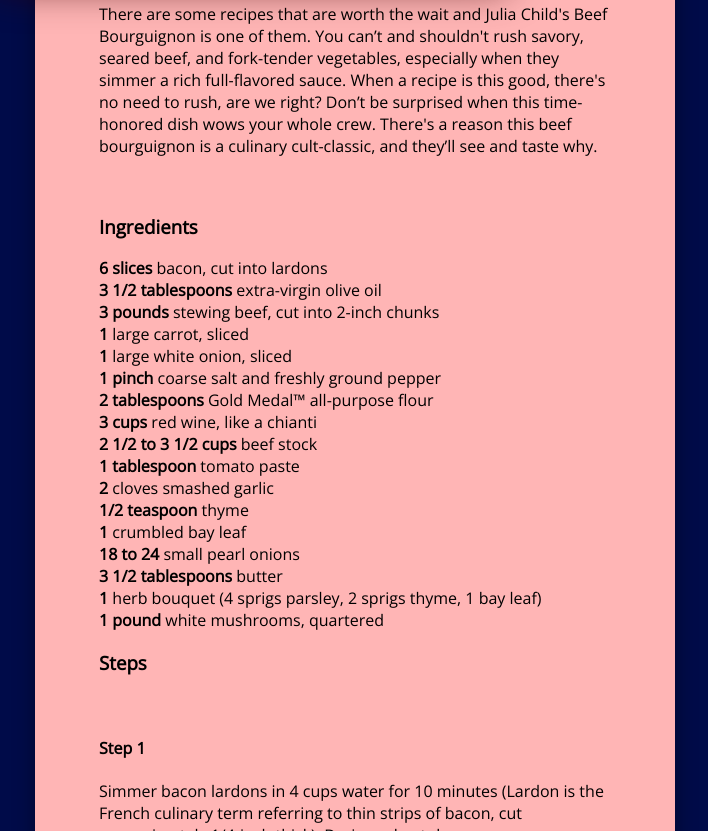
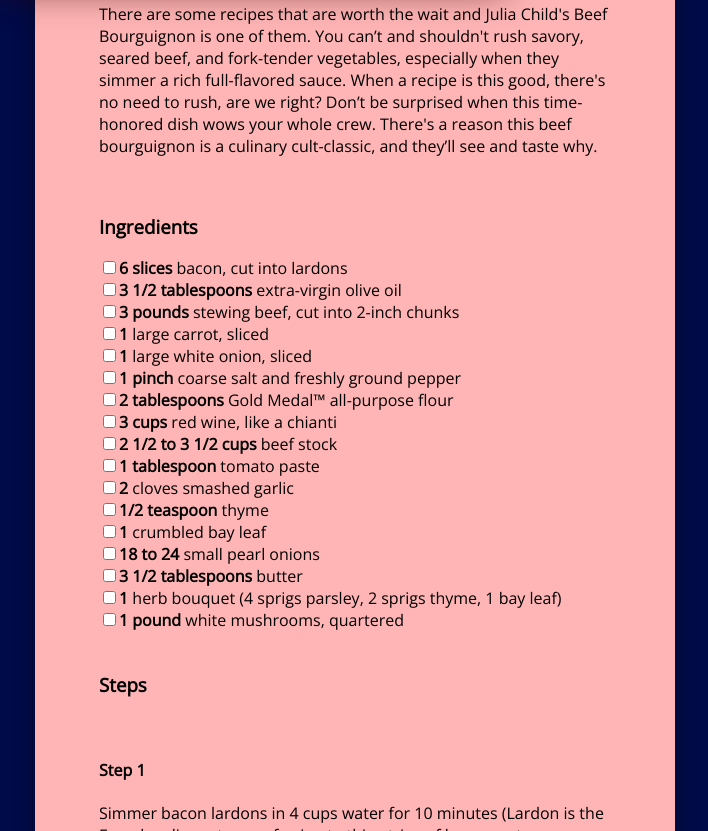
Before and after one commit to marwels/odin-recipes, a plain HTML site: page recipes/boeuf.html in a window 1280 px wide. Shown: the part 473-1304 px from the top of the page, without its empty margins (349-1057 px from the left). Drawn offline with nearby package versions, Linux system fonts and the light colour scheme; a web font is replaced by a local one.

Commit message:
add ul with chceckboxs to ingridients in boeuf and tart

```diff
--- a/recipes/boeuf.html
+++ b/recipes/boeuf.html
@@ -29,27 +29,27 @@
         </p>
         <br>
         <div>
-            <h3>Ingredients</h3>
-        <!--check list and measurements later-->
-
-        <strong>6 slices</strong> bacon, cut into lardons<br>
-        <strong>3 1/2 tablespoons</strong> extra-virgin olive oil<br>
-        <strong>3 pounds</strong> stewing beef, cut into 2-inch chunks<br>
-        <strong>1</strong> large carrot, sliced<br>
-        <strong>1</strong> large white onion, sliced<br>
-        <strong>1 pinch</strong> coarse salt and freshly ground pepper<br>
-        <strong>2 tablespoons</strong> Gold Medal™ all-purpose flour<br>
-        <strong>3 cups</strong> red wine, like a chianti<br>
-        <strong>2 1/2 to 3 1/2 cups</strong> beef stock<br>
-        <strong>1 tablespoon</strong> tomato paste<br>
-        <strong>2</strong> cloves smashed garlic<br>                                            <strong>1/2 teaspoon</strong> thyme<br>
-        <strong>1</strong> crumbled bay leaf<br>
-        <strong>18 to 24</strong> small pearl onions<br>
-        <strong>3 1/2 tablespoons</strong> butter<br>
-        <strong>1</strong> herb bouquet (4 sprigs parsley, 2 sprigs thyme, 1 bay leaf)<br>
-        <strong>1 pound </strong> white mushrooms, quartered
+            <ul class="ingredients"><h3>Ingredients</h3>
+        <li><input type="checkbox"><strong>6 slices</strong> bacon, cut into lardons</li>
+        <li><input type="checkbox"><strong>3 1/2 tablespoons</strong> extra-virgin olive oil</li>
+        <li><input type="checkbox"><strong>3 pounds</strong> stewing beef, cut into 2-inch chunks</li>
+        <li><input type="checkbox"><strong>1</strong> large carrot, sliced</li>
+        <li><input type="checkbox"><strong>1</strong> large white onion, sliced</li>
+        <li><input type="checkbox"><strong>1 pinch</strong> coarse salt and freshly ground pepper</li>
+        <li><input type="checkbox"><strong>2 tablespoons</strong> Gold Medal™ all-purpose flour</li>
+        <li><input type="checkbox"><strong>3 cups</strong> red wine, like a chianti</li>
+        <li><input type="checkbox"><strong>2 1/2 to 3 1/2 cups</strong> beef stock</li>
+        <li><input type="checkbox"><strong>1 tablespoon</strong> tomato paste</li>
+        <li><input type="checkbox"><strong>2</strong> cloves smashed garlic</li>
+        <li><input type="checkbox"><strong>1/2 teaspoon</strong> thyme</li>
+        <li><input type="checkbox"><strong>1</strong> crumbled bay leaf</li>
+        <li><input type="checkbox"><strong>18 to 24</strong> small pearl onions</li>
+        <li><input type="checkbox"><strong>3 1/2 tablespoons</strong> butter</li>
+        <li><input type="checkbox"><strong>1</strong> herb bouquet (4 sprigs parsley, 2 sprigs thyme, 1 bay leaf)</li>
+        <li><input type="checkbox"><strong>1 pound </strong> white mushrooms, quartered</li>
+        </ul>
         </div>
-        <div>
+        <div> <br>
             <h3>Steps</h3>
             <br>
             <h4>Step 1</h4>
```
Also changed, not shown: recipes/pate.html (+0 -1 lines), recipes/tart.html (+14 -12 lines).
